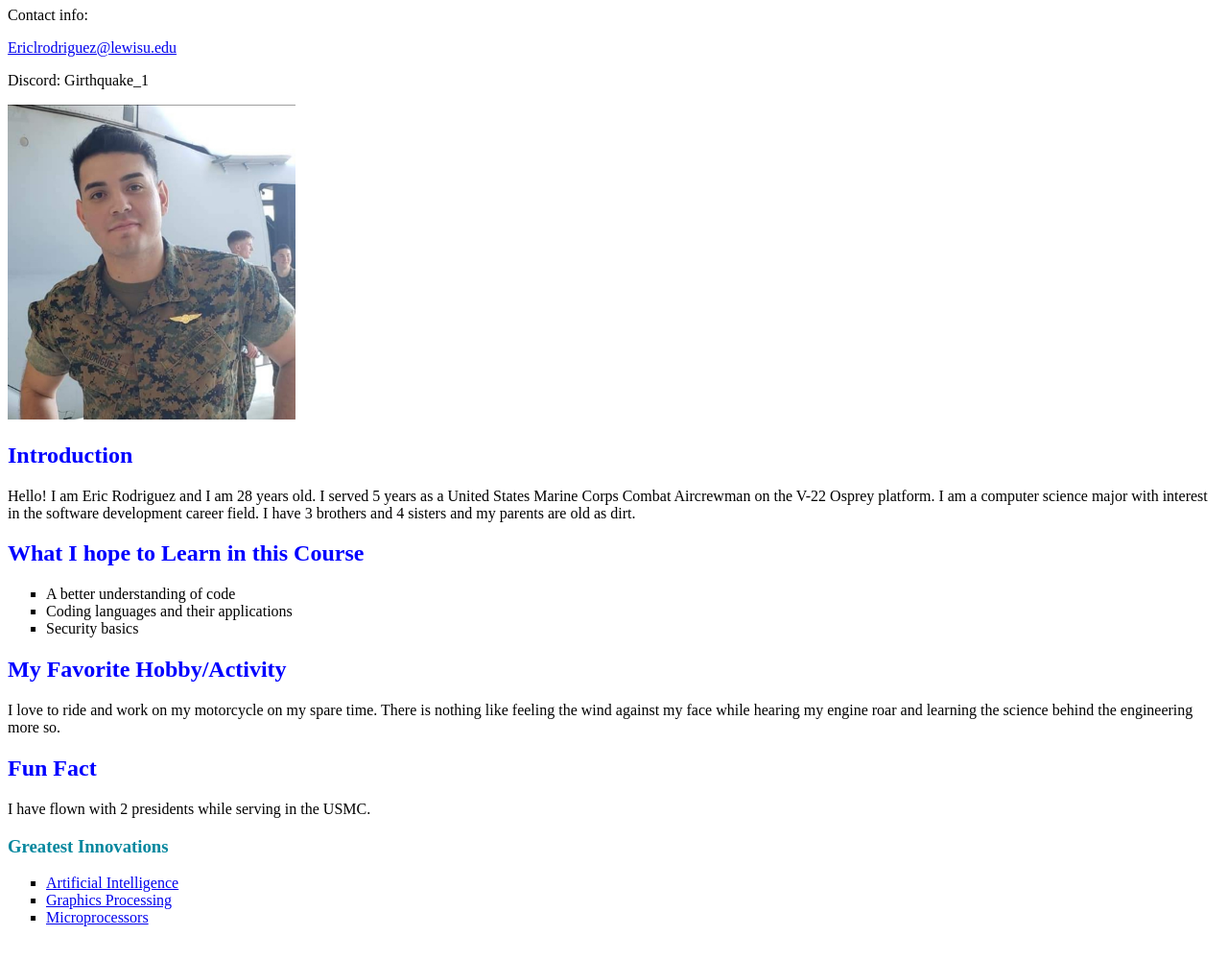
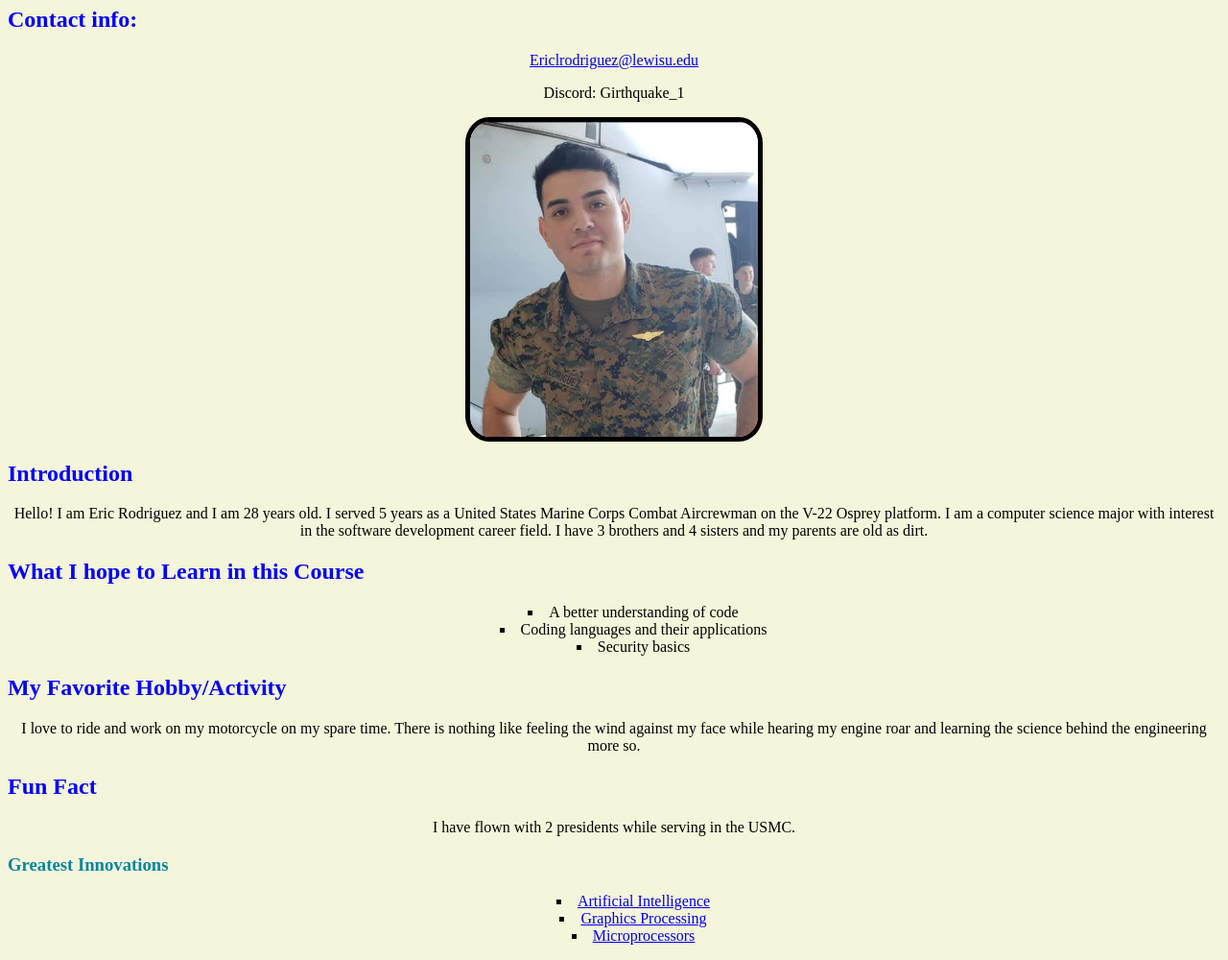
Before and after one commit to Ericlrodriguez/Ericlrodriguez.github.io, a plain HTML site: page index.html in a window 1280 px wide. Shown: the part 73-1073 px from the top of the page at 96% size. Drawn offline with Linux system fonts and the light colour scheme.

Commit message:
Update index.html

```diff
--- a/index.html
+++ b/index.html
@@ -5,34 +5,48 @@
     <meta charset="UTF-8">
     <title>Getting to know eachother</title>
     <link rel="stylesheet" href="me.css">
+    <style>
+    img{border-radius: 8%;
+        border: 5px solid;
+        display: block;
+        margin-left: auto;
+        margin-right:auto;}
+    body{background-color: beige;}
+    </style>
 </head>
 <body>
     <h1>Eric Rodriguez</h1>
-    <p>Contact info:</p>
-    <p><a href="mailto:ericlrodriguez@lewisu.edu">Ericlrodriguez@lewisu.edu</a></p>
-    <p>Discord: Girthquake_1</p>
-    <p><img src="me.jpg" alt="Eric" width="300"></p>
+    <h2>Contact info:</h2>
+    <p style="text-align: center;"><a href="mailto:ericlrodriguez@lewisu.edu">Ericlrodriguez@lewisu.edu</a></p>
+    <p style="text-align: center;">Discord: Girthquake_1</p>
+    <img src="me.jpg" alt="Eric" width="300">
     <h2>Introduction</h2>
-    <p>Hello! I am Eric Rodriguez and I am 28 years old.
+    <p style="text-align: center;">Hello! I am Eric Rodriguez and I am 28 years old.
         I served 5 years as a United States Marine Corps Combat Aircrewman on the V-22 Osprey platform.
         I am a computer science major with interest in the software development career field.
         I have 3 brothers and 4 sisters and my parents are old as dirt.</p>
     <h2>What I hope to Learn in this Course</h2>
-        <ul style="list-style-type: square;" >
+        <ul style=
+            "list-style-type: square;
+             text-align: center;
+             list-style-position: inside;">
             <li>A better understanding of code</li>
             <li>Coding languages and their applications</li>
             <li>Security basics</li>
         </ul>
     <h2>My Favorite Hobby/Activity</h2>
-    <p>I love to ride and work on my motorcycle on my spare time.
+    <p style="text-align: center;">I love to ride and work on my motorcycle on my spare time.
         There is nothing like feeling the wind against my face while hearing my engine roar and learning the science behind the engineering more so.</p>
     <h2>Fun Fact</h2>
-    <p>I have flown with 2 presidents while serving in the USMC.</p>
+    <p style="text-align: center;">I have flown with 2 presidents while serving in the USMC.</p>
     <h3>Greatest Innovations</h3>
-        <ul style="list-style-type: square;">
-            <li><a href=https://www.sas.com/en_us/insights/analytics/what-is-artificial-intelligence.html#:~:textArtificial%20intelligence%20(AI)%20makes%20it,learning%20and%20natural%20language%20processing.>Artificial Intelligence</a> </li>
-            <li><a href=https://www.techspot.com/article/650-history-of-the-gpu>Graphics Processing</a></li>
-            <li><a href=https://www.geeksforgeeks.org/evolution-of-microprocessors>Microprocessors</a></li>
+        <ul style=
+            "list-style-type: square;
+            text-align: center;
+            list-style-position: inside;">
+        <li><a href=https://www.sas.com/en_us/insights/analytics/what-is-artificial-intelligence.html#:~:textArtificial%20intelligence%20(AI)%20makes%20it,learning%20and%20natural%20language%20processing.>Artificial Intelligence</a> </li>
+        <li><a href=https://www.techspot.com/article/650-history-of-the-gpu>Graphics Processing</a></li>
+        <li><a href=https://www.geeksforgeeks.org/evolution-of-microprocessors>Microprocessors</a></li>
         </ul>
 </body>
 </html>
```
